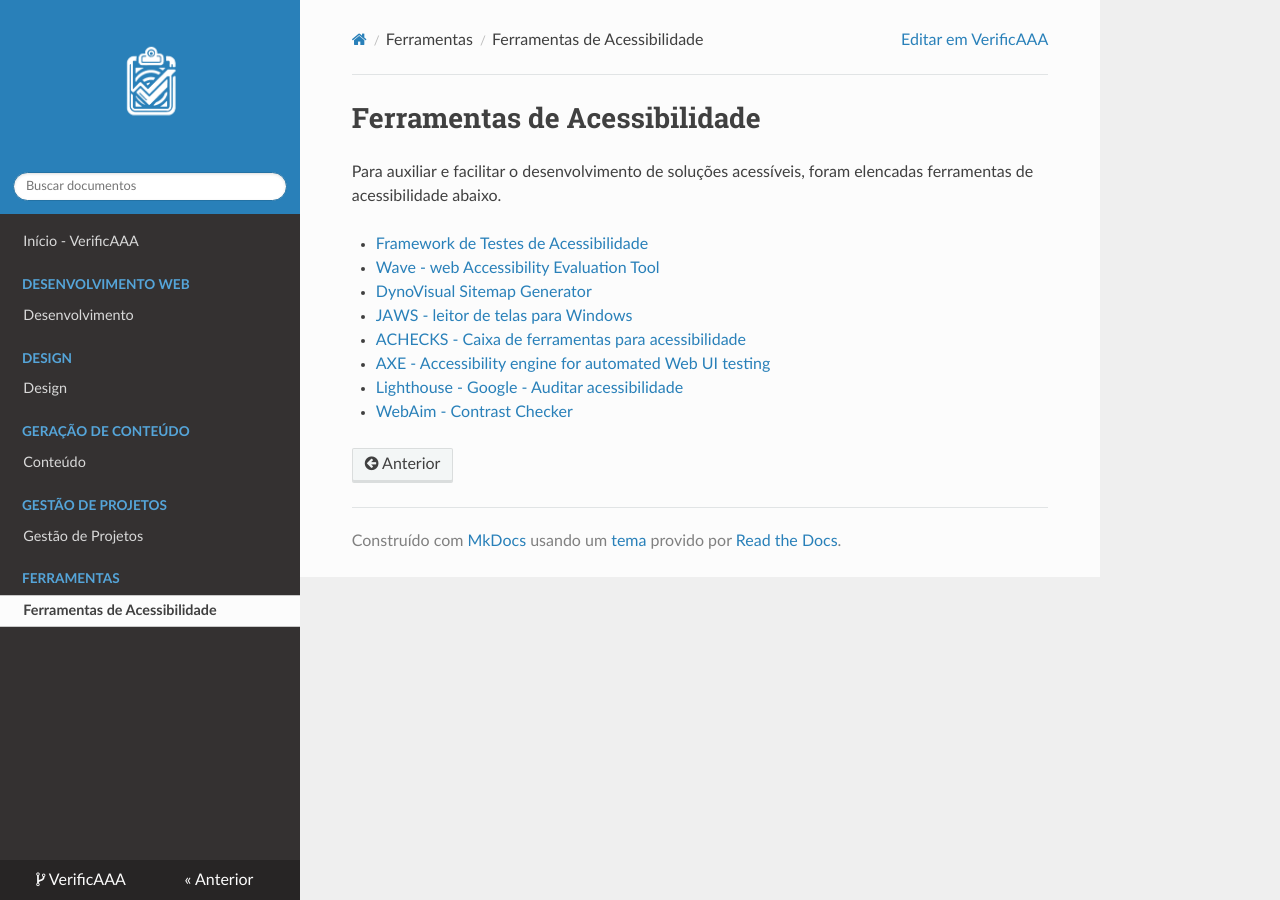
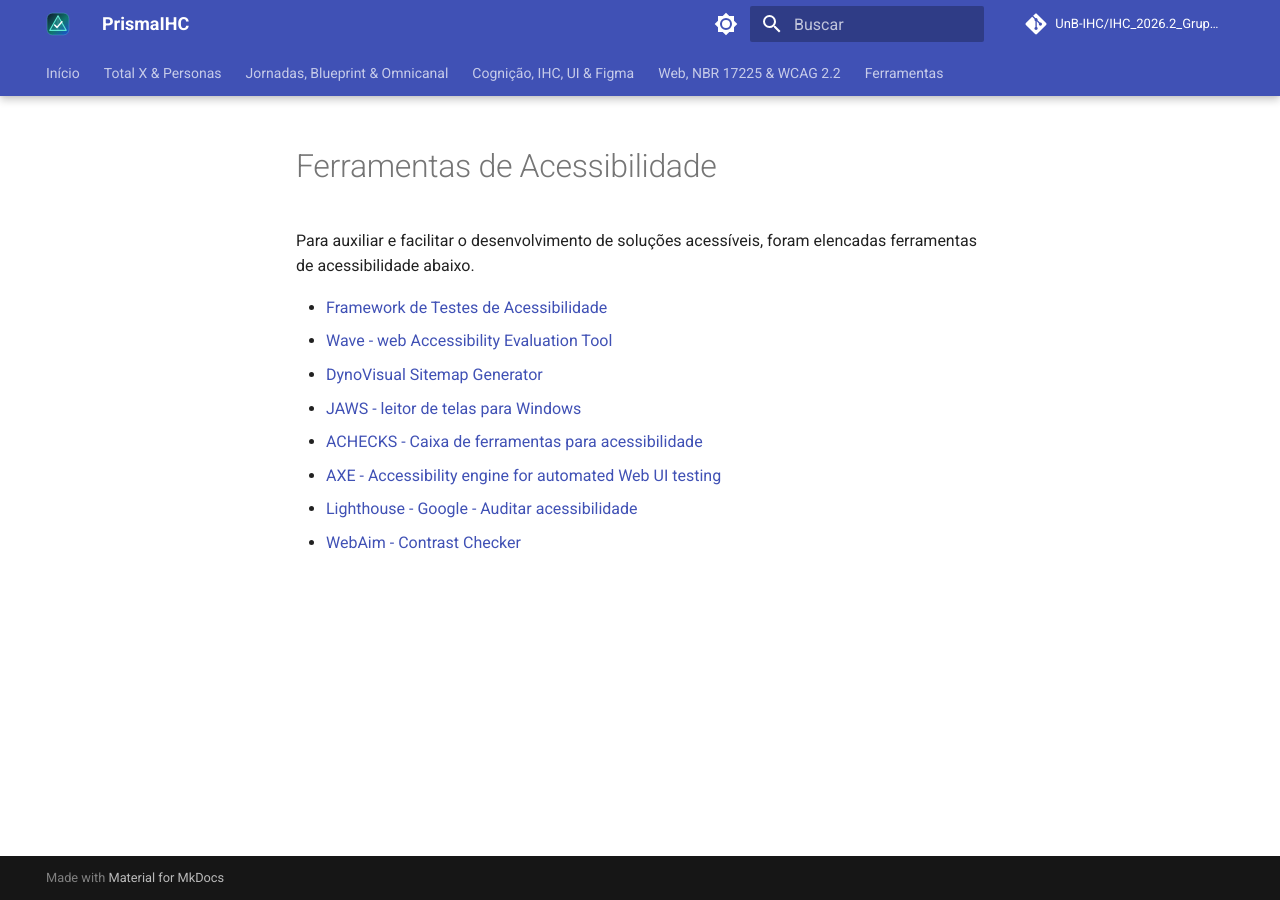
Before and after one commit to UnB-IHC/IHC_2026.2_Grupo10, an MkDocs documentation site: the page built from docs/tools/ferramentas.md, in a window 1280 px wide. Built offline with MkDocs 1.6.1 and Material for MkDocs 9.7.7, drawn with Linux system fonts in a browser that asks for light colours; nearby versions of some CDN libraries; comment, search, counter and statistics services are not loaded.

Commit message:
feat(#2): configura identidade PrismaIHC, abas no mkdocs.yml e requisitos GitHub Pages

```diff
--- a/mkdocs.yml
+++ b/mkdocs.yml
@@ -1,41 +1,91 @@
-repo_url: https://github.com/vitorfleonardo/VerificAAA
-repo_name: VerificAAA
+site_name: PrismaIHC
+site_description: Guia Prático de Auditoria em UX, Interação Humano-Computador e Acessibilidade Digital — Grupo 10 (UnB 2026.2)
+site_url: https://unb-ihc.github.io/IHC_2026.2_Grupo10/
+repo_url: https://github.com/UnB-IHC/IHC_2026.2_Grupo10
+repo_name: UnB-IHC/IHC_2026.2_Grupo10
 
-site_url: https://github.com/vitorfleonardo/VerificAAA
-site_name: VerificAAA
-
-use_directory_urls: False
-
-nav:
-  - Início - VerificAAA: 'index.md'
-
-  - Desenvolvimento Web:
-    - Desenvolvimento: 'devWeb/non_text_content.md'
-
-  - Design:
-    - Design: 'design/design.md'
-
-  - Geração de Conteúdo:
-    - Conteúdo: 'geracaoConteudo/conteudo.md'
-
-  - Gestão de Projetos:
-    - Gestão de Projetos: 'gestaoProjeto/gestaoProjeto.md'
-
-  - Ferramentas:
-    - Ferramentas de Acessibilidade: 'tools/ferramentas.md'
+use_directory_urls: false
 
 theme:
-  name: readthedocs
-  locale: pt_BR
-  titles_only: true
-  logo: imagens/logo-verificaaa.png
-  favicon: imagens/logo-verificaaa.png
+  name: material
+  language: pt-BR
+  logo: imagens/logo-prismaihc.svg
+  favicon: imagens/favicon.svg
+  palette:
+    - media: "(prefers-color-scheme: light)"
+      scheme: default
+      primary: custom
+      accent: teal
+      toggle:
+        icon: material/brightness-7
+        name: Alternar para modo escuro
+    - media: "(prefers-color-scheme: dark)"
+      scheme: slate
+      primary: custom
+      accent: teal
+      toggle:
+        icon: material/brightness-4
+        name: Alternar para modo claro
+  features:
+    - navigation.tabs
+    - navigation.tabs.sticky
+    - navigation.sections
+    - navigation.expand
+    - navigation.top
+    - search.suggest
+    - search.highlight
+    - content.code.copy
 
 markdown_extensions:
+  - admonition
   - def_list
+  - attr_list
+  - md_in_html
+  - tables
+  - pymdownx.details
+  - pymdownx.superfences
   - pymdownx.tasklist:
-      custom_checkbox: false
+      custom_checkbox: true
       clickable_checkbox: true
 
 extra_css:
   - stylesheets/extra.css
+
+extra_javascript:
+  - javascripts/auditoria.js
+
+nav:
+  - Início: index.md
+
+  - Total X & Personas:
+    - Experiência Total & Empatia:
+      - UX, CX, EX e TX (Total X): 01-totalx-personas/total-experience.md
+      - Design Empático & Canvas: 01-totalx-personas/design-empatico-canvas.md
+    - Modelagem de Personas:
+      - Personas Inclusivas (Como Criar): 01-totalx-personas/personas-como-criar.md
+      - Personas Ecossistêmicas: 01-totalx-personas/personas-ecossistemicas.md
+
+  - Jornadas, Blueprint & Omnicanal:
+    - Fluxos & Canais:
+      - User Journey × User Flows: 02-jornadas-blueprints/user-journey-vs-flows.md
+      - Omnicanalidade em IHC: 02-jornadas-blueprints/omnicanalidade.md
+    - Service Blueprints:
+      - Service Blueprint (Morgan & Miller): 02-jornadas-blueprints/blueprint-morgan-miller.md
+      - Blueprints Situacionais (Kalbach): 02-jornadas-blueprints/blueprint-situacoes-kalbach.md
+
+  - Cognição, IHC, UI & Figma:
+    - Avaliação & Interface:
+      - Neurodiversidade & Usabilidade: 03-cognicao-ui-figma/cognicao-usabilidade.md
+      - Design UI & Prototipação Figma: 03-cognicao-ui-figma/ui-prototipacao-figma.md
+
+  - Web, NBR 17225 & WCAG 2.2:
+    - Implementação & Marco Legal:
+      - Código Semântico, Mídia & Conteúdo: 04-web-normas/web-semantica-conteudo.md
+      - ABNT NBR 17225, NBR 17060 & WCAG 2.2: 04-web-normas/normas-nbr-wcag.md
+
+  - Ferramentas:
+    - Laboratório Prático:
+      - Comparativo (Qual Usar e Para Quê?): 05-ferramentas/comparativo-ferramentas.md
+      - Testes Práticos & Passo a Passo: 05-ferramentas/tutoriais-passo-a-passo.md
+    - Guia da Equipe:
+      - Como Escrever os Checklists: COMO_CONTRIBUIR.md
--- /dev/null
+++ b/requirements.txt
@@ -0,0 +1 @@
+mkdocs-material>=9.5.0
```
Also changed, not shown: docs/imagens/favicon.svg (added), docs/imagens/logo-prismaihc.svg (added), docs/imagens/logo-verificaaa.png (deleted).
